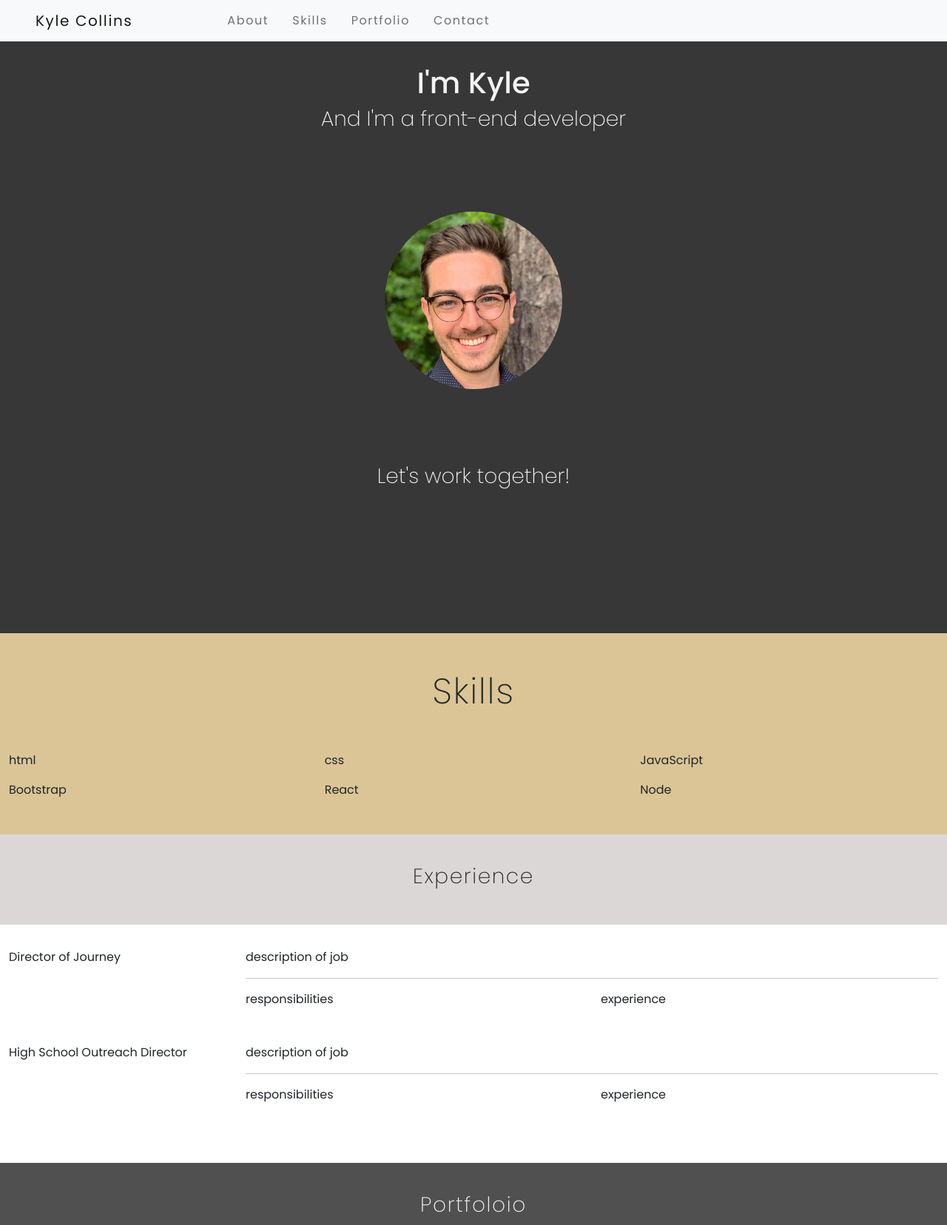
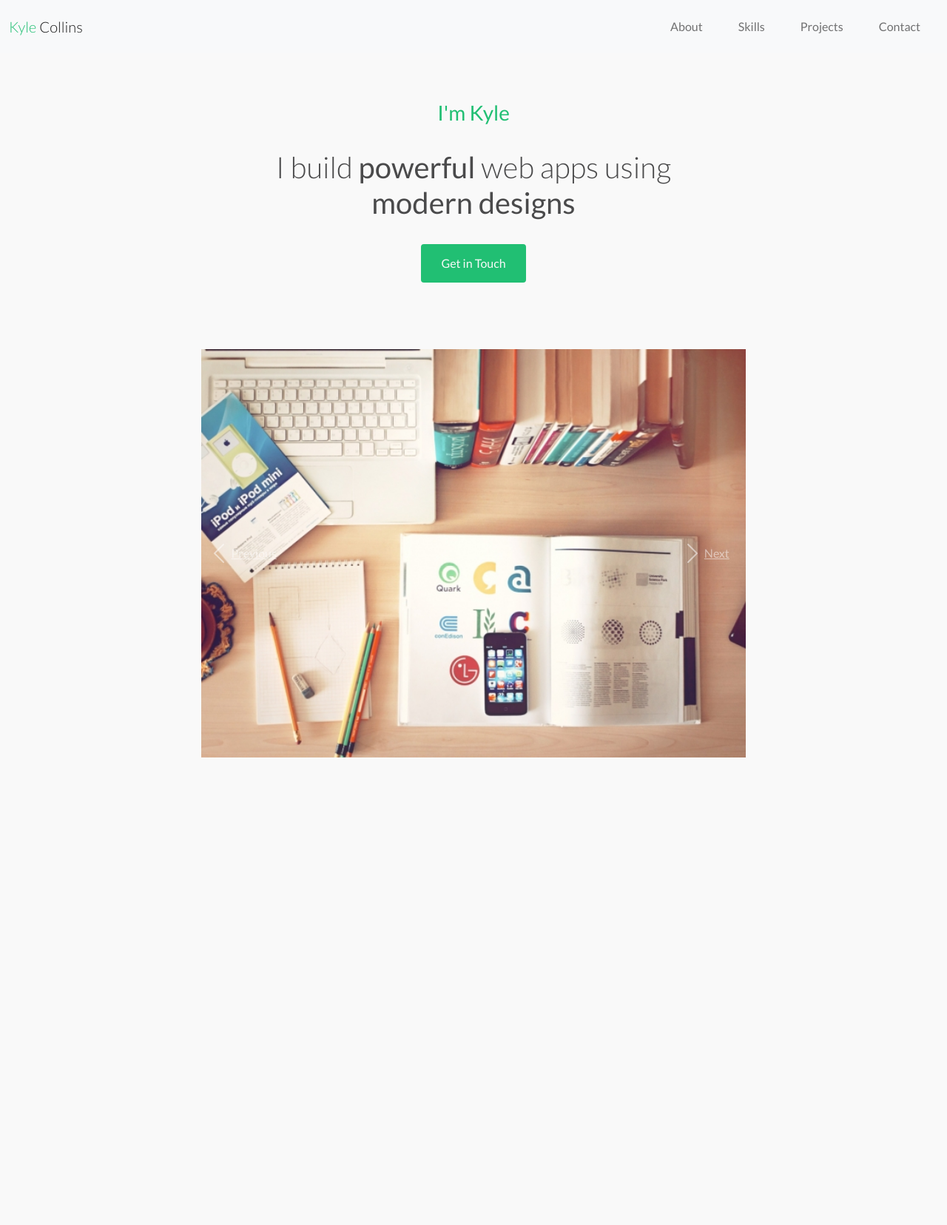
Before and after one commit to KyleCC770/Portfolio-Site, a website: page index.html in a window 1280 px wide. Shown: the top 1656 px of the page at 74% size. After the commit the page ends 1024 px from the top, so only its background shows below. Drawn offline with nearby package versions, Linux system fonts and the light colour scheme; a web font is replaced by a local one.

Commit message:
added carousel and testing

```diff
--- a/css/styles.css
+++ b/css/styles.css
@@ -1,10 +1,20 @@
 /* colors I like
-#373737 , #151515, #DBC596, #F3F3F3, #505050
+#373737 , #151515, #DBC596, #F3F3F3, #505050, #21bf73, #b0eacd
 */
 
 body {
-  font-family: "Poppins", sans-serif;
+  font-family: "Lato", sans-serif;
   font-weight: 400;
+  background-color: #f9f9f9;
+  color: #4a4a4b;
+}
+
+.dark-green {
+  color: #21bf73;
+}
+
+.light-green {
+  color: #b0eacd;
 }
 /*Navbar*/
 .nav-styles {
@@ -14,91 +24,40 @@ body {
 
 .navbar-brand {
   margin-right: 7rem;
+  font-weight: 300;
 }
 
 .nav-item {
   margin-left: 0.5rem;
   margin-right: 0.5rem;
 }
-/*Header Section*/
-.top-section {
+
+/*Welcome Section*/
+
+.welcome-section {
   width: 100%;
-  height: 100vh;
-  background-color: #373737;
-  padding: 2rem 1rem;
-  color: #f3f3f3;
+  height: 50vh;
+  padding: 4rem 1rem;
 }
 
-.test-section {
-  width: 100%;
-  height: auto;
-  background-color: #dbc596;
-  padding-bottom: 2rem;
+h1 {
+  font-weight: 300;
+  margin: 2rem auto;
 }
 
-.header-text {
-  font-weight: 200;
+.bold-text {
+  font-weight: 400;
 }
 
-.picture-row {
-  height: 60%;
+.custom-button {
+  background-color: #21bf73;
+  border: none;
+  border-radius: 4px;
+  color: #f9f9f9;
+  padding: 0.9rem 1.7rem;
+  transition-duration: 0.3s;
 }
 
-.headshot {
-  height: 15rem;
-  width: auto;
-  border-radius: 50%;
+.custom-button:hover {
+  background-color: #2fd484;
 }
-/*Skills CSS*/
-.skills-section {
-  font-size: 3rem;
-  font-weight: 200;
-  letter-spacing: 0.1rem;
-}
-
-.title-row {
-  height: 10rem;
-  padding-top: 50px;
-}
-
-/*Experience Section*/
-
-.es-title {
-  padding-top: 2.5rem;
-  padding-bottom: 2.5rem;
-  width: 100%;
-  height: auto;
-  background-color: #dbd7d7;
-  letter-spacing: 0.1rem;
-}
-
-.es-body {
-  padding-top: 2rem;
-  padding-bottom: 2rem;
-}
-
-.job-item {
-  padding-bottom: 3rem;
-}
-
-/*Portfolio Section*/
-
-.portfolio-title {
-  padding-top: 2.5rem;
-  padding-bottom: 2.5rem;
-  width: 100%;
-  height: auto;
-  background-color: #505050;
-  color: #f3f3f3;
-  letter-spacing: 0.1rem;
-}
-
-/*Education Section*/
-
-.education-title {
-  padding-top: 2.5rem;
-  padding-bottom: 2.5rem;
-  width: 100%;
-  height: auto;
-  letter-spacing: 0.1rem;
-}
--- /dev/null
+++ b/css/test-styles.css
@@ -0,0 +1,104 @@
+/* colors I like
+#373737 , #151515, #DBC596, #F3F3F3, #505050
+*/
+
+body {
+  font-family: "Poppins", sans-serif;
+  font-weight: 400;
+}
+/*Navbar*/
+.nav-styles {
+  letter-spacing: 0.1rem;
+  padding-left: 3rem;
+}
+
+.navbar-brand {
+  margin-right: 7rem;
+}
+
+.nav-item {
+  margin-left: 0.5rem;
+  margin-right: 0.5rem;
+}
+/*Header Section*/
+.top-section {
+  width: 100%;
+  height: 100vh;
+  background-color: #373737;
+  padding: 2rem 1rem;
+  color: #f3f3f3;
+}
+
+.test-section {
+  width: 100%;
+  height: auto;
+  background-color: #dbc596;
+  padding-bottom: 2rem;
+}
+
+.header-text {
+  font-weight: 200;
+}
+
+.picture-row {
+  height: 60%;
+}
+
+.headshot {
+  height: 15rem;
+  width: auto;
+  border-radius: 50%;
+}
+/*Skills CSS*/
+.skills-section {
+  font-size: 3rem;
+  font-weight: 200;
+  letter-spacing: 0.1rem;
+}
+
+.title-row {
+  height: 10rem;
+  padding-top: 50px;
+}
+
+/*Experience Section*/
+
+.es-title {
+  padding-top: 2.5rem;
+  padding-bottom: 2.5rem;
+  width: 100%;
+  height: auto;
+  background-color: #dbd7d7;
+  letter-spacing: 0.1rem;
+}
+
+.es-body {
+  padding-top: 2rem;
+  padding-bottom: 2rem;
+}
+
+.job-item {
+  padding-bottom: 3rem;
+}
+
+/*Portfolio Section*/
+
+.portfolio-title {
+  padding-top: 2.5rem;
+  padding-bottom: 2.5rem;
+  width: 100%;
+  height: auto;
+  background-color: #505050;
+  color: #f3f3f3;
+  letter-spacing: 0.1rem;
+}
+
+/*Education Section*/
+
+.education-title {
+  padding-top: 2.5rem;
+  padding-bottom: 2.5rem;
+  width: 100%;
+  height: auto;
+  letter-spacing: 0.1rem;
+}
--- a/index.html
+++ b/index.html
@@ -13,8 +13,9 @@
       integrity="sha384-BmbxuPwQa2lc/FVzBcNJ7UAyJxM6wuqIj61tLrc4wSX0szH/Ev+nYRRuWlolflfl"
       crossorigin="anonymous"
     />
+    <link rel="preconnect" href="https://fonts.gstatic.com" />
     <link
-      href="https://fonts.googleapis.com/css2?family=Open+Sans:wght@300;400;600;700;800&family=Poppins:ital,wght@0,100;0,200;0,300;0,400;0,500;0,600;0,700;1,100;1,200&display=swap"
+      href="https://fonts.googleapis.com/css2?family=Lato:wght@100;300;400;700;900&family=Rasa:wght@300;400;500;600&display=swap"
       rel="stylesheet"
     />
     <link rel="stylesheet" href="css/styles.css" />
@@ -22,197 +23,127 @@
     <title>Hello, world!</title>
   </head>
   <body>
-    <nav class="navbar navbar-expand-lg navbar-light bg-light nav-styles">
-      <a class="navbar-brand" href="#">Kyle Collins</a>
+    <nav class="navbar navbar-expand-lg navbar-light bg-light">
+      <div class="container-fluid">
+        <div class="d-flex flex-grow-1">
+          <span class="w-100 d-lg-none d-block">
+            <!-- hidden spacer to center brand on mobile --></span
+          >
+          <a class="navbar-brand d-none d-lg-inline-block" href="#">
+            <span class="dark-green">Kyle</span> Collins
+          </a>
+          <a class="navbar-brand-two mx-auto d-lg-none d-inline-block" href="#">
+            <img src="https://via.placeholder.com/40?text=LOGO" alt="logo" />
+          </a>
+          <div class="w-100 text-right">
             <button
               class="navbar-toggler"
               type="button"
-        data-toggle="collapse"
-        data-target="#navbarNav"
-        aria-controls="navbarNav"
-        aria-expanded="false"
-        aria-label="Toggle navigation"
+              data-bs-toggle="collapse"
+              data-bs-target="#myNavbar"
             >
               <span class="navbar-toggler-icon"></span>
             </button>
-      <div class="collapse navbar-collapse" id="navbarNav">
-        <ul class="navbar-nav">
-          <li class="nav-item active">
-            <a class="nav-link" href="#">About</a>
+          </div>
+        </div>
+        <div
+          class="collapse navbar-collapse flex-grow-1 text-right"
+          id="myNavbar"
+        >
+          <ul class="navbar-nav ms-auto flex-nowrap">
+            <li class="nav-item">
+              <a href="#" class="nav-link m-2 menu-item nav-active">About</a>
             </li>
             <li class="nav-item">
-            <a class="nav-link" href="#">Skills</a>
+              <a href="#" class="nav-link m-2 menu-item">Skills</a>
             </li>
             <li class="nav-item">
-            <a class="nav-link" href="#">Portfolio</a>
+              <a href="#" class="nav-link m-2 menu-item">Projects</a>
             </li>
             <li class="nav-item">
-            <a class="nav-link" href="#">Contact</a>
+              <a href="#" class="nav-link m-2 menu-item">Contact</a>
             </li>
           </ul>
         </div>
+      </div>
     </nav>
-    <div class="container-fluid top-section">
+
+    <!--Welcome Section-->
+    <div class="container-fluid welcome-section">
       <div class="row justify-content-center">
         <div class="col-6 text-center">
-          <h1>I'm Kyle</h1>
-          <h3 class="header-text">And I'm a front-end developer</h3>
-        </div>
-      </div>
-      <div class="row justify-content-center align-items-center picture-row">
-        <div class="col-6 text-center">
-          <img src="img/kyle-photo.jpg" alt="headshot" class="headshot" />
+          <h3 class="dark-green">I'm Kyle</h3>
+          <h1 class="header-text">
+            I build <span class="bold-text">powerful</span> web apps using
+            <br />
+            <span class="bold-text">modern designs</span>
+          </h1>
         </div>
       </div>
       <div class="row justify-content-center">
         <div class="col-6 text-center">
-          <h3 class="header-text">Let's work together!</h3>
-        </div>
-      </div>
-    </div>
-    <!--Skills Section-->
-    <div class="container-fluid test-section">
-      <div class="row justify-content-center title-row">
-        <div class="col text-center">
-          <h3 class="skills-section">Skills</h3>
-        </div>
-      </div>
-      <div class="row">
-        <div class="col-sm-4">
-          <p>html</p>
-        </div>
-        <div class="col-sm-4">
-          <p>css</p>
-        </div>
-        <div class="col-sm-4">
-          <p>JavaScript</p>
-        </div>
-      </div>
-      <div class="row">
-        <div class="col-sm-4">
-          <p>Bootstrap</p>
-        </div>
-        <div class="col-sm-4">
-          <p>React</p>
-        </div>
-        <div class="col-sm-4">
-          <p>Node</p>
+          <button class="custom-button">Get in Touch</button>
         </div>
       </div>
     </div>
 
-    <!--Experience Section-->
-    <div class="container-fluid es-title">
-      <div class="row justify-content-center align-items-center">
-        <div class="col text-center">
-          <h3 class="header-text">Experience</h3>
+    <!--Projects Section-->
+    <div class="container">
+      <div class="row">
+        <div class="col-md-8 mx-auto">
+          <div
+            id="carouselExampleControls"
+            class="carousel slide"
+            data-ride="carousel"
+          >
+            <div class="carousel-inner">
+              <div class="carousel-item active">
+                <img
+                  class="d-block w-100"
+                  src="img/placeholder-1.jpg"
+                  alt="First slide"
+                />
+              </div>
+              <div class="carousel-item">
+                <img
+                  class="d-block w-100"
+                  src="img/placeholder-2.jpg"
+                  alt="Second slide"
+                />
+              </div>
+              <div class="carousel-item">
+                <img
+                  class="d-block w-100"
+                  src="img/placeholder-3.jpg"
+                  alt="Third slide"
+                />
               </div>
             </div>
+            <a
+              class="carousel-control-prev"
+              href="#carouselExampleControls"
+              role="button"
+              data-slide="prev"
+            >
+              <span
+                class="carousel-control-prev-icon"
+                aria-hidden="true"
+              ></span>
+              <span class="sr-only">Previous</span>
+            </a>
+            <a
+              class="carousel-control-next"
+              href="#carouselExampleControls"
+              role="button"
+              data-slide="next"
+            >
+              <span
+                class="carousel-control-next-icon"
+                aria-hidden="true"
+              ></span>
+              <span class="sr-only">Next</span>
+            </a>
           </div>
-
-    <div class="container-fluid es-body">
-      <div class="row job-item">
-        <div class="col-sm-3">Director of Journey</div>
-        <div class="col-sm-9">
-          <div class="row">
-            <div class="col">description of job</div>
-          </div>
-          <hr />
-          <div class="row">
-            <div class="col-sm-6">responsibilities</div>
-            <div class="col-sm-6">experience</div>
-          </div>
-        </div>
-      </div>
-      <div class="row job-item">
-        <div class="col-sm-3">High School Outreach Director</div>
-        <div class="col-sm-9">
-          <div class="row">
-            <div class="col">description of job</div>
-          </div>
-          <hr />
-          <div class="row">
-            <div class="col-sm-6">responsibilities</div>
-            <div class="col-sm-6">experience</div>
-          </div>
-        </div>
-      </div>
-    </div>
-    <!--Portfolio Section-->
-
-    <div class="container-fluid portfolio-title">
-      <div class="row justify-content-center align-items-center">
-        <div class="col text-center">
-          <h3 class="header-text">Portfoloio</h3>
-        </div>
-      </div>
-    </div>
-
-    <div class="container-fluid">
-      <div class="row">
-        <div class="col-sm-4">
-          <div class="card bg-dark text-white border-0 rounded-0">
-            <img
-              class="card-img"
-              src="img/placeholder-1.jpg"
-              alt="Card image"
-            />
-            <div class="card-img-overlay d-none">
-              <h5 class="card-title">Card title</h5>
-              <p class="card-text">
-                This is a wider card with supporting text below as a natural
-                lead-in to additional content. This content is a little bit
-                longer.
-              </p>
-              <p class="card-text">Last updated 3 mins ago</p>
-            </div>
-          </div>
-        </div>
-        <div class="col-sm-4">
-          <div class="card bg-dark text-white border-0 rounded-0">
-            <img
-              class="card-img"
-              src="img/placeholder-2.jpg"
-              alt="Card image"
-            />
-            <div class="card-img-overlay d-none">
-              <h5 class="card-title">Card title</h5>
-              <p class="card-text">
-                This is a wider card with supporting text below as a natural
-                lead-in to additional content. This content is a little bit
-                longer.
-              </p>
-              <p class="card-text">Last updated 3 mins ago</p>
-            </div>
-          </div>
-        </div>
-        <div class="col-sm-4">
-          <div class="card bg-dark text-white border-0 rounded-0">
-            <img
-              class="card-img"
-              src="img/placeholder-3.jpg"
-              alt="Card image"
-            />
-            <div class="card-img-overlay d-none">
-              <h5 class="card-title">Card title</h5>
-              <p class="card-text">
-                This is a wider card with supporting text below as a natural
-                lead-in to additional content. This content is a little bit
-                longer.
-              </p>
-              <p class="card-text">Last updated 3 mins ago</p>
-            </div>
-          </div>
-        </div>
-      </div>
-    </div>
-
-    <!--Education Section-->
-
-    <div class="container-fluid">
-      <div class="row education-title">
-        <div class="col text-center">
-          <h3 class="header-text">Education</h3>
         </div>
       </div>
     </div>
@@ -220,15 +151,20 @@
     <!-- Option 1: Bootstrap Bundle with Popper -->
     <script src="js/index.js"></script>
     <script
-      src="https://cdn.jsdelivr.net/npm/bootstrap@5.0.0-beta2/dist/js/bootstrap.bundle.min.js"
-      integrity="sha384-b5kHyXgcpbZJO/tY9Ul7kGkf1S0CWuKcCD38l8YkeH8z8QjE0GmW1gYU5S9FOnJ0"
+      src="https://code.jquery.com/jquery-3.3.1.slim.min.js"
+      integrity="sha384-q8i/X+965DzO0rT7abK41JStQIAqVgRVzpbzo5smXKp4YfRvH+8abtTE1Pi6jizo"
       crossorigin="anonymous"
     ></script>
 
-    <!-- Option 2: Separate Popper and Bootstrap JS -->
-    <!--
-    <script src="https://cdn.jsdelivr.net/npm/@popperjs/core@2.6.0/dist/umd/popper.min.js" integrity="sha384-KsvD1yqQ1/1+IA7gi3P0tyJcT3vR+NdBTt13hSJ2lnve8agRGXTTyNaBYmCR/Nwi" crossorigin="anonymous"></script>
-    <script src="https://cdn.jsdelivr.net/npm/bootstrap@5.0.0-beta2/dist/js/bootstrap.min.js" integrity="sha384-nsg8ua9HAw1y0W1btsyWgBklPnCUAFLuTMS2G72MMONqmOymq585AcH49TLBQObG" crossorigin="anonymous"></script>
-    -->
+    <script
+      src="https://cdn.jsdelivr.net/npm/@popperjs/core@2.6.0/dist/umd/popper.min.js"
+      integrity="sha384-KsvD1yqQ1/1+IA7gi3P0tyJcT3vR+NdBTt13hSJ2lnve8agRGXTTyNaBYmCR/Nwi"
+      crossorigin="anonymous"
+    ></script>
+    <script
+      src="https://cdn.jsdelivr.net/npm/bootstrap@5.0.0-beta2/dist/js/bootstrap.min.js"
+      integrity="sha384-nsg8ua9HAw1y0W1btsyWgBklPnCUAFLuTMS2G72MMONqmOymq585AcH49TLBQObG"
+      crossorigin="anonymous"
+    ></script>
   </body>
 </html>
```
Also changed, not shown: index-test.html (added, +234 -0 lines). Lines whose indentation alone changed are shown as unchanged.
